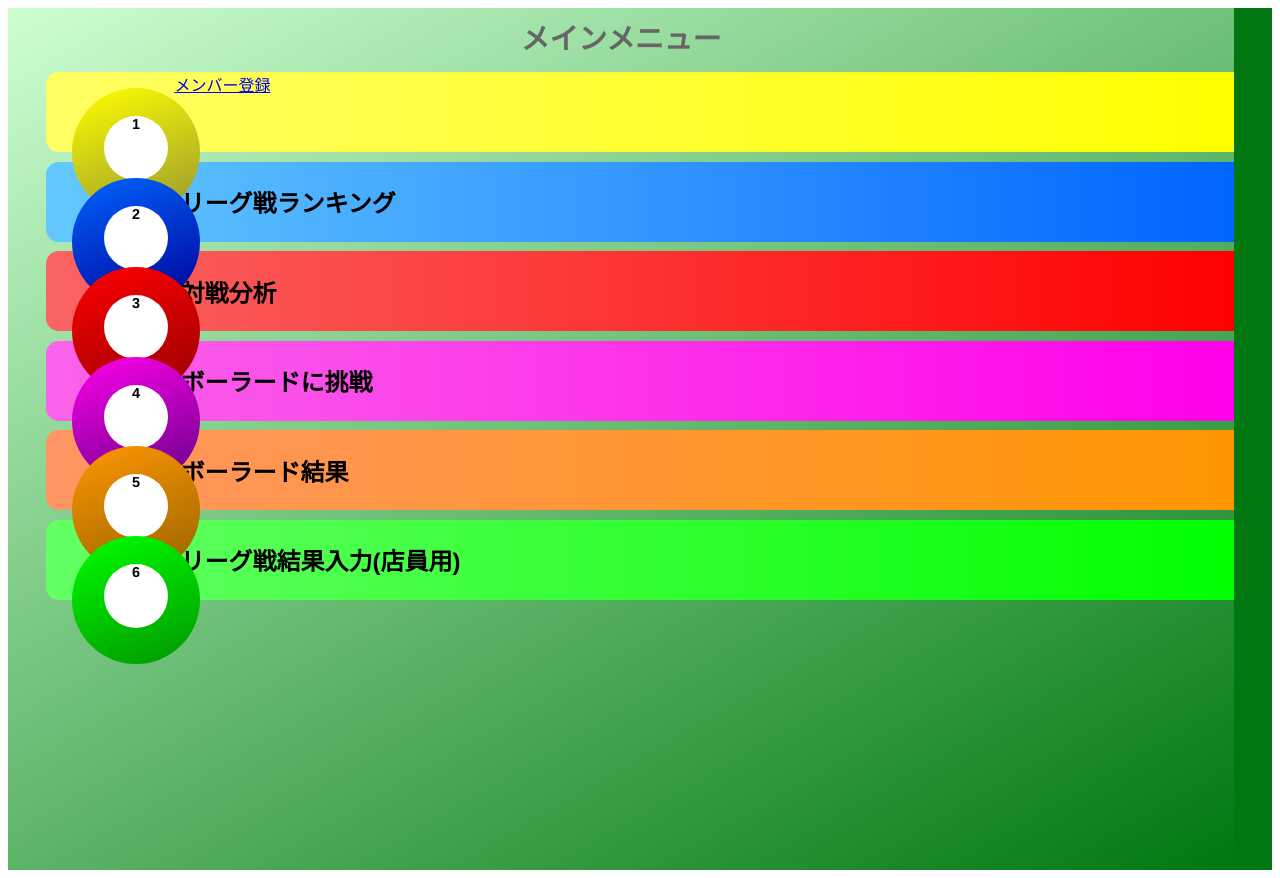
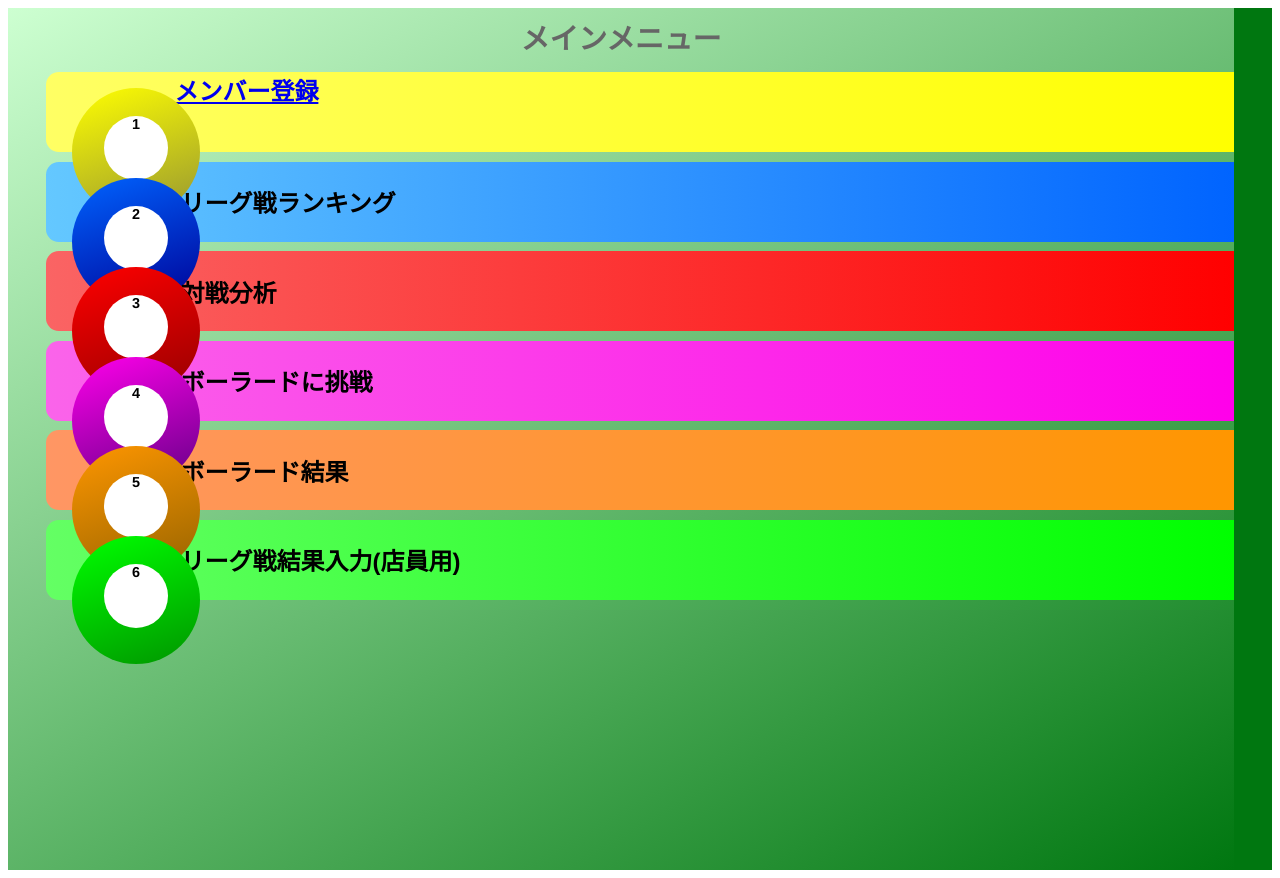
Before and after one commit to tetsuwrx/pool-records, a PHP site: page / in a window 1280 px wide. Run offline with PHP 8.4, Linux system fonts and the light colour scheme.

Commit message:
Update css/index.css

```diff
--- a/css/index.css
+++ b/css/index.css
@@ -48,6 +48,7 @@ body *{font-family: 'Avenir','Helvetica Neue','Helvetica','Arial','Hiragino Sans
         font-weight:bold;}
     div.main{position:absolute;width:calc(100%-10vw);height:10vh;margin-left:10vw;}
     input.mainsubmit{position:relative;width:calc(80vw);height:10vh;background:none;border:none;font-size:3vh;font-weight:bold;text-align:left;}
+    a.mainsubmit{position:relative;width:calc(80vw);height:10vh;background:none;border:none;font-size:3vh;font-weight:bold;text-align:left;}
 /*a0*/
     div.m0{clear:left;}
     p.text0{color:white;}
```
